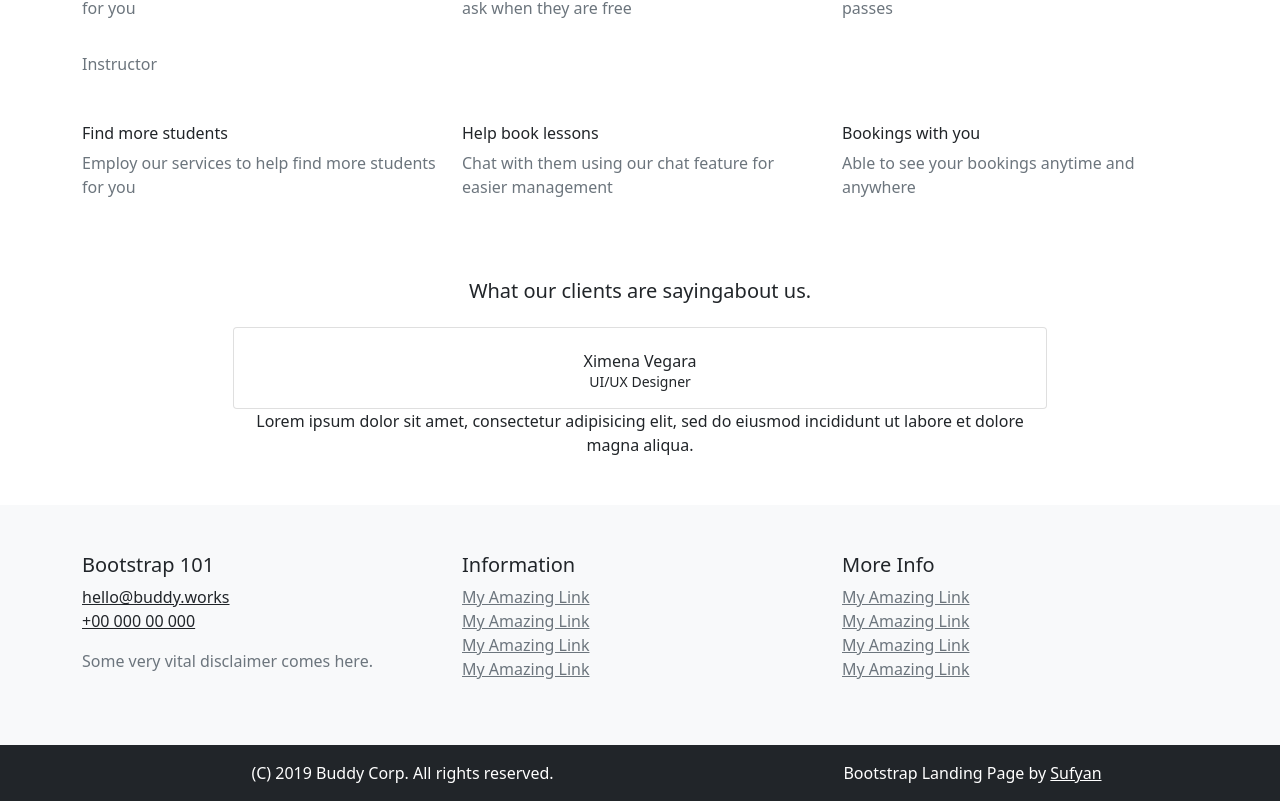
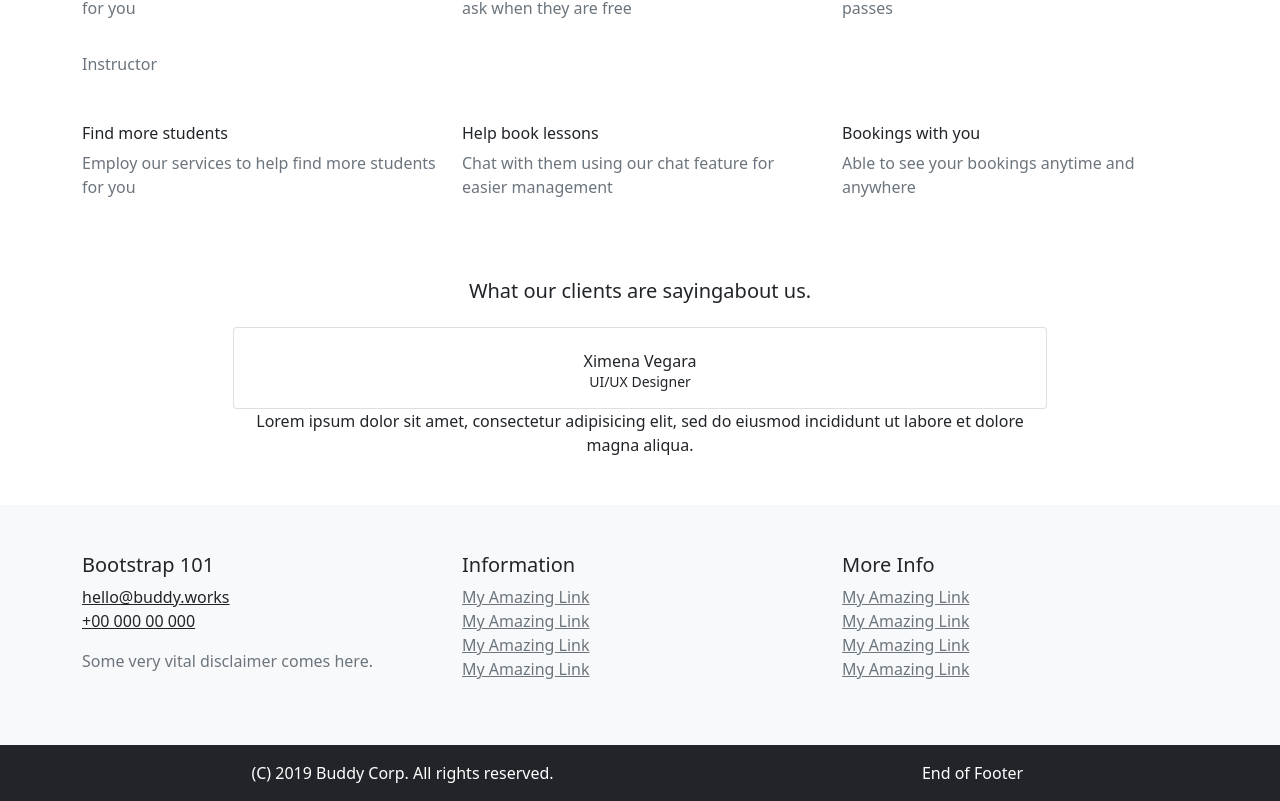
Before and after one commit to Rocket8900/wadproject, a React (Create React App) app in the folder afterzoom/: page / in a window 1280 px wide. Shown: the part 530-1331 px from the top of the page. Built offline with nearby package versions, Linux system fonts and the light colour scheme.

Commit message:
fix: bug on home page

```diff
--- a/afterzoom/src/components/Home.js
+++ b/afterzoom/src/components/Home.js
@@ -163,7 +163,7 @@ export function Home() {
                     <p className="mb-md-0">(C) 2019 Buddy Corp. All rights reserved. </p>
                 </div>
                 <div className="col-md-5 text-center text-md-right">
-                    <p className="mb-0">Bootstrap Landing Page by <a href="#" className="external text-white">Sufyan</a> </p>
+                    <p className="mb-0">End of Footer<a href="#" className="external text-white"></a> </p>
                 </div>
             </div>
         </div>
```
